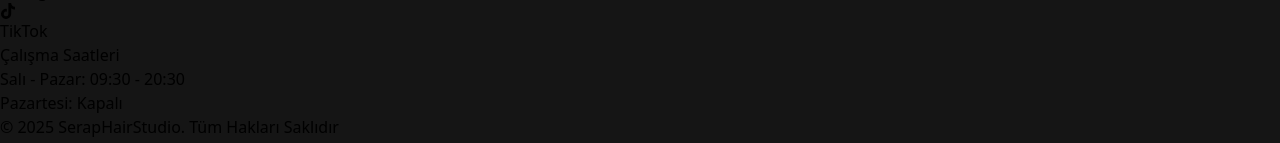
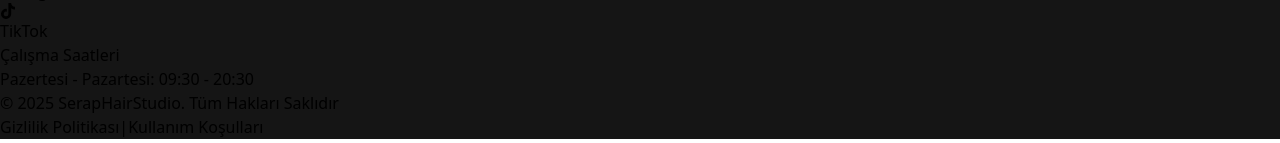
Before and after one commit to Krosiber/Serap-hair-studio, a Next.js app in the folder frontend/: page / in a window 1280 px wide. Shown: the part 1189-1332 px from the top of the page. Built offline with nearby package versions, Linux system fonts and the light colour scheme; no server answers.

Commit message:
update footer

```diff
--- a/frontend/src/components/Layout/Footer/index.tsx
+++ b/frontend/src/components/Layout/Footer/index.tsx
@@ -39,8 +39,8 @@ const Footer = () => {
                 <div>
                     <h2 className="pb-4 text-xl font-semibold">Çalışma Saatleri</h2>
                     <div className="font-light">
-                        <p>Salı - Pazar: 09:30 - 20:30</p>
-                        <p>Pazartesi: Kapalı</p>
+                        <p>Pazertesi - Pazartesi: 09:30 - 20:30</p>
+
                     </div>
                 </div>
             </div>
```
